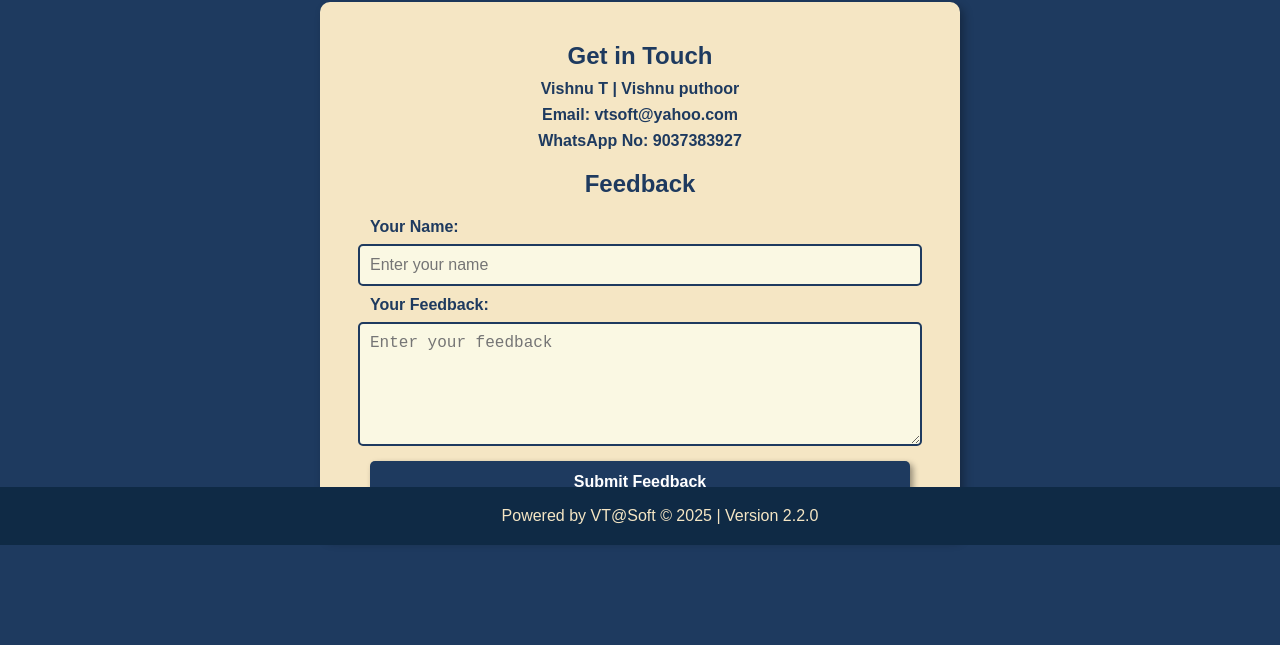
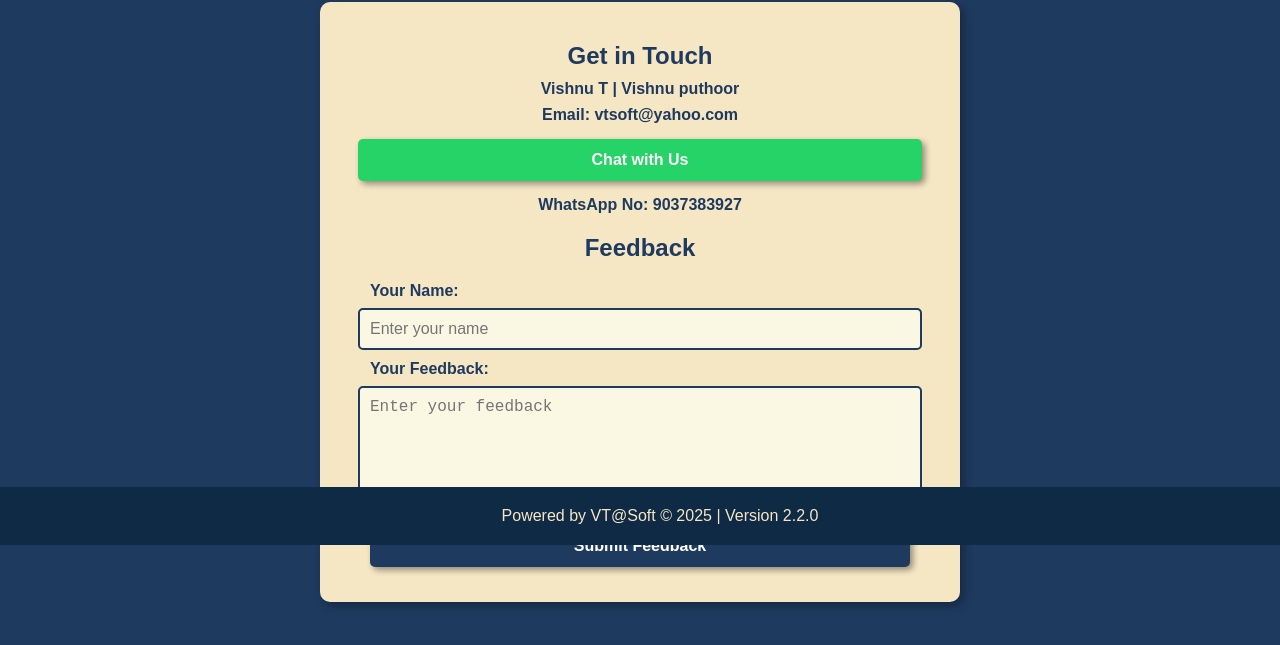
Before and after one commit to vishnuputhur/cslv2, a plain HTML site: page contact.html in a window 1280 px wide. Shown: the part 255-900 px from the top of the page. Drawn offline with Linux system fonts and the light colour scheme.

Commit message:
Update contact.html

```diff
--- a/contact.html
+++ b/contact.html
@@ -113,6 +113,14 @@
             background-color: #0F2A45;
         }
 
+        .whatsapp-btn {
+            background-color: #25D366; /* WhatsApp green */
+        }
+
+        .whatsapp-btn:hover {
+            background-color: #20B858; /* Darker green on hover */
+        }
+
         a {
             color: #1E3A5F;
             text-decoration: none;
@@ -161,6 +169,7 @@
             <h2>Get in Touch</h2>
             <p>Vishnu T | Vishnu puthoor</p>
             <p>Email: <a href="mailto:vtsoft@yahoo.com">vtsoft@yahoo.com</a></p>
+            <p><a href="https://wa.me/919037383927?text=CSL%20calculation%20V2" class="btn whatsapp-btn">Chat with Us</a></p>
             <p>WhatsApp No: 9037383927</p>
         </div>
 
```
